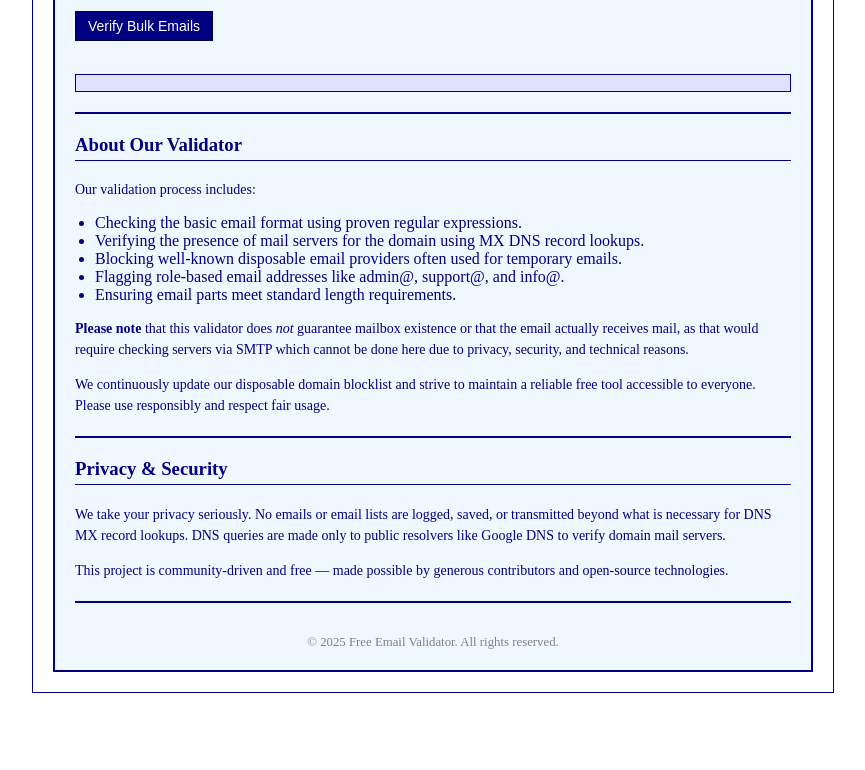
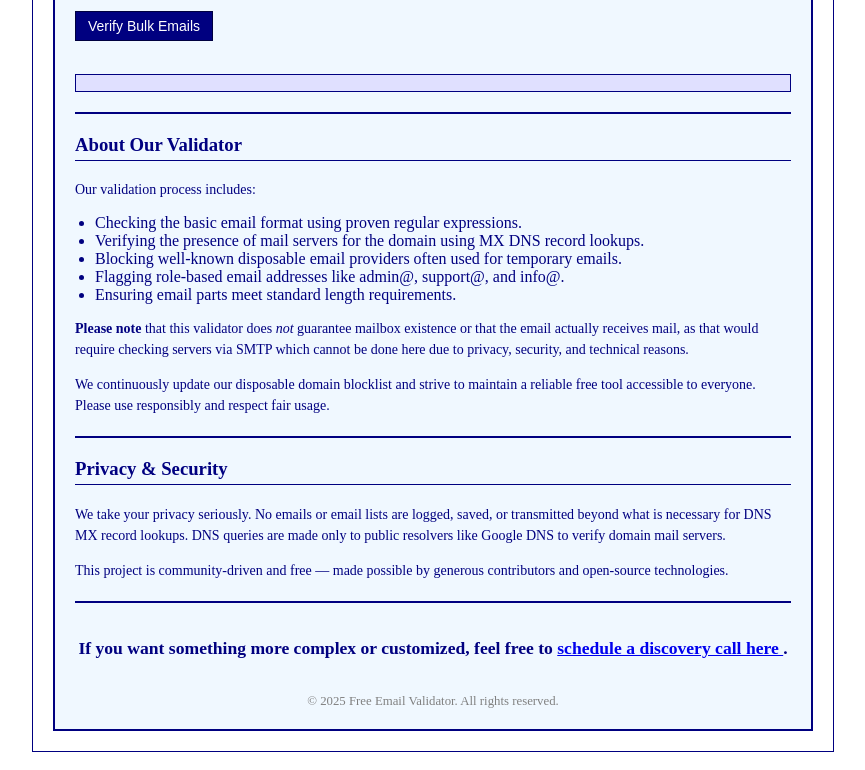
Before and after one commit to aivaterepositories/email-validator-by-mark, a plain HTML site: page index.html in a window 1280 px wide. Shown: the part 785-1555 px from the top of the page, without its empty margins (207-1072 px from the left). Before the commit the page ends 1518 px from the top, so only its background shows below. Drawn offline with Linux system fonts and the light colour scheme.

Commit message:
new cta  update

```diff
--- a/index.html
+++ b/index.html
@@ -37,6 +37,7 @@
     <textarea id="bulk-text" placeholder="Paste emails here, one per line" rows="10"></textarea>
     <button onclick="verifyBulk()">Verify Bulk Emails</button>
     <pre id="bulk-result"></pre>
+
     <hr />
 
     <h3>About Our Validator</h3>
@@ -71,6 +72,13 @@
 
     <hr />
 
+    <p style="text-align:center; font-weight: bold; font-size: 1.1em; color: #000080; margin-top: 2rem;">
+      If you want something more complex or customized, feel free to
+      <a href="https://aivate.net" target="_blank" style="color: #0000ee; text-decoration: underline;">
+        schedule a discovery call here
+      </a>.
+    </p>
+
     <footer style="text-align:center; font-size: 0.8em; margin-top: 2rem;">
       &copy; 2025 Free Email Validator. All rights reserved.
     </footer>
```
